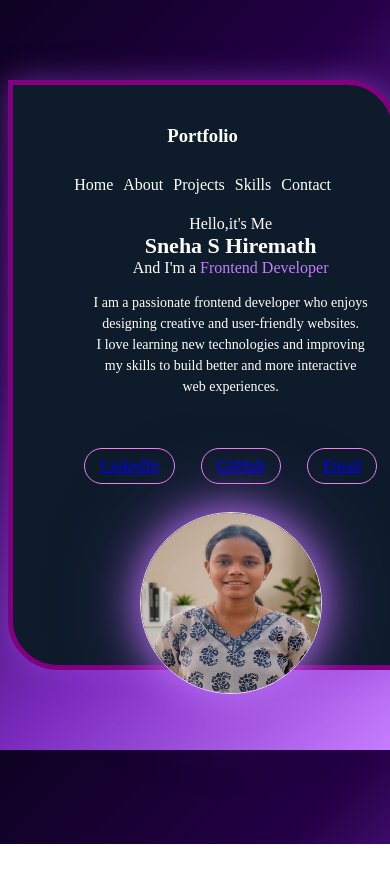
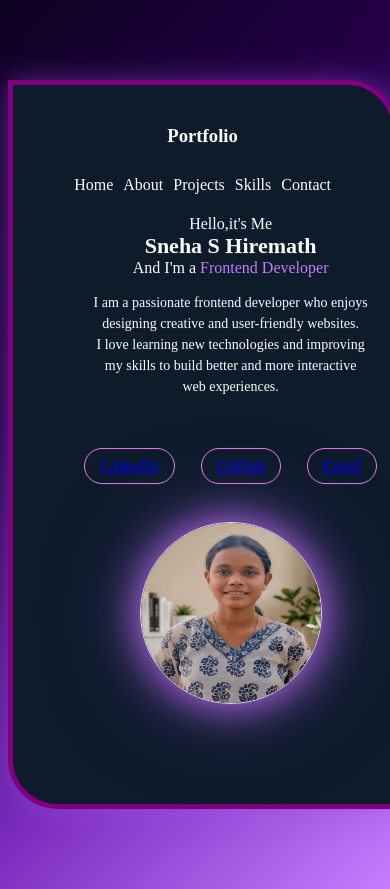
Before and after one commit to snehahiremath709-cloud/CodeAlpha_Portfolio, a plain HTML site: page index.html in a window 390 px wide. Before the commit the page ends 844 px from the top, so only its background shows below. Drawn offline with Linux system fonts and the light colour scheme.

Commit message:
Update style.css

```diff
--- a/style.css
+++ b/style.css
@@ -162,9 +162,25 @@ display: flex;
 justify-content: center;
 gap: 10px;
 }
-}
 img {
 max-width: 100%;
 height: auto;
 border-radius: 100%;
 }
+.main {
+display: flex;
+flex-direction: column;
+align-items: center;
+justify-content: center;   /* 🔥 ADD THIS */
+text-align: center;
+height: auto;              /* 🔥 ADD THIS */
+}
+.image {
+position: static;
+margin-top: 30px;   /* 🔥 IMPORTANT */
+}
+.box {
+height: auto;   / *make sure this is there* /
+overflow: hidden;  / *🔥 keeps everything inside */
+}
+}
```
